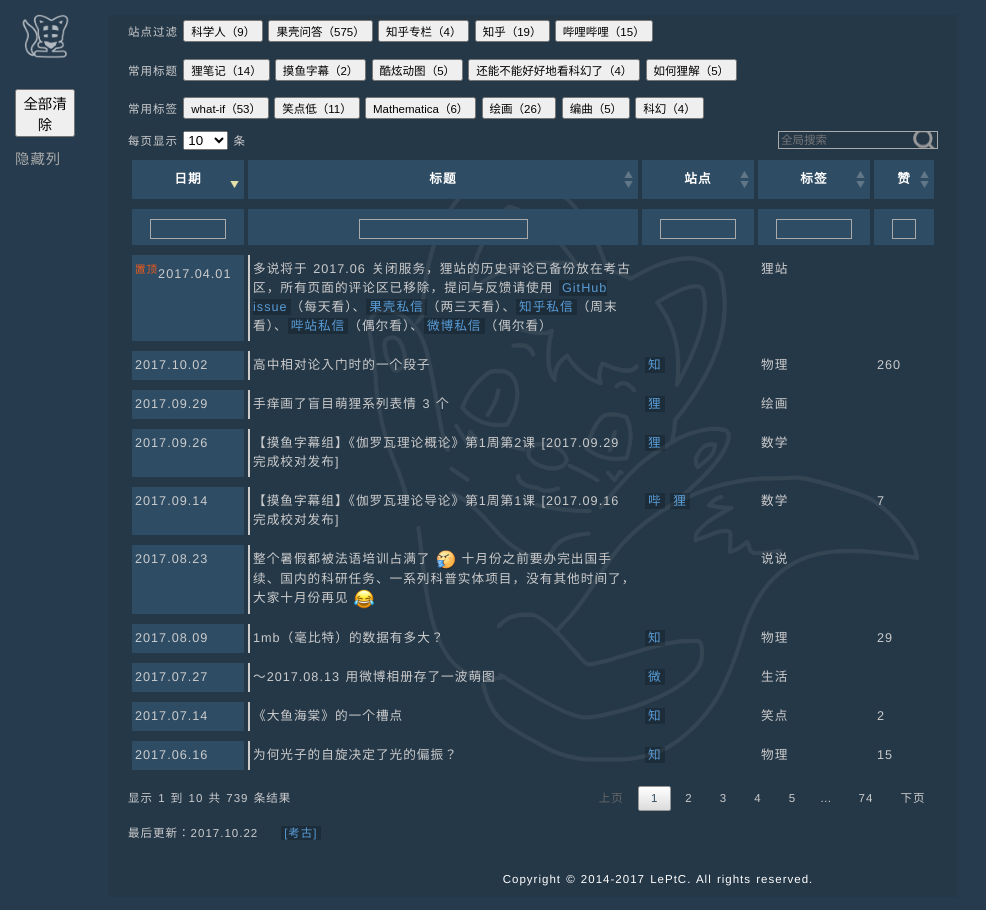
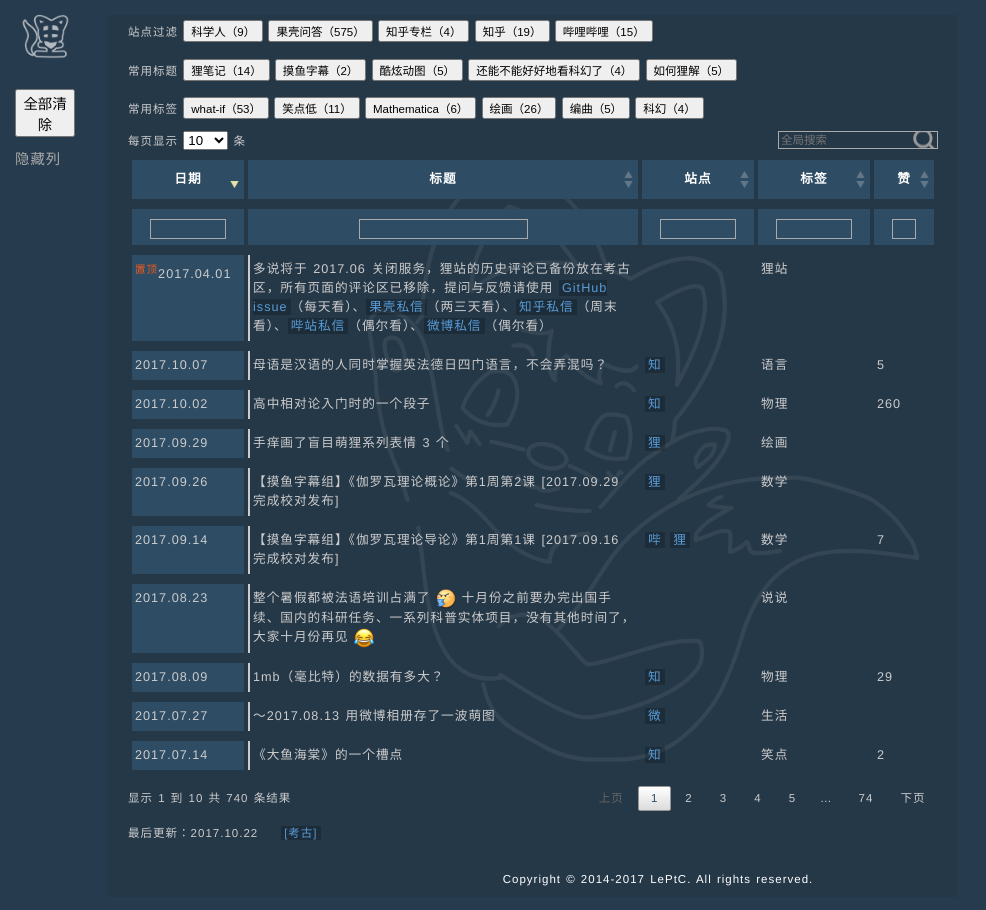
Before and after one commit to LePtC/LePtC.github.io, a Jekyll site: the page built from index.html, in a window 1280 px wide. Shown: the whole page, without its empty margins (0-986 px from the left). Built offline with Jekyll 4.4.1, drawn with Linux system fonts in a browser that asks for light colours; Markdown is read by kramdown in place of the engine named in the settings; comment, search, counter and statistics services are not loaded.

Commit message:
update index

```diff
--- a/index.html
+++ b/index.html
@@ -214,6 +214,11 @@ $(document).ready(function() {
 <td>编辑中<a href="http://www.guokr.com/article/442044/">壳</a>
     <a href="http://weibo.com/ttarticle/p/show?id=2309404082667938281154">微</a></td>
 <td>科学人,物理</td><td></td></tr> -->
+
+<tr><td>2017.10.07</td>
+  <td>母语是汉语的人同时掌握英法德日四门语言，不会弄混吗？</td>
+<td><a href="https://www.zhihu.com/question/21732220/answer/240888008">知</a></td>
+<td>语言</td><td>5</td></tr>
 
 <tr><td>2017.10.02</td>
   <td>高中相对论入门时的一个段子</td>
```
